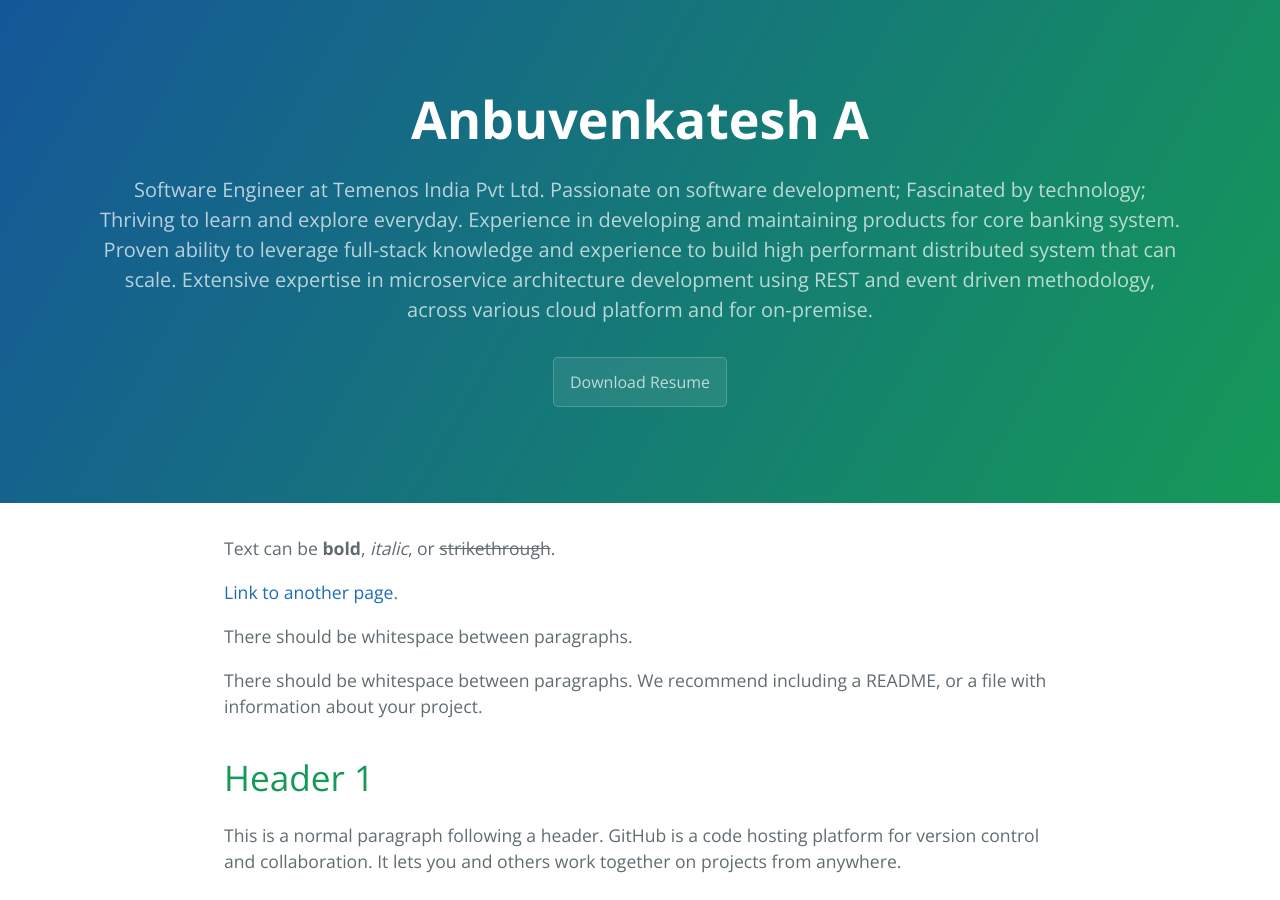
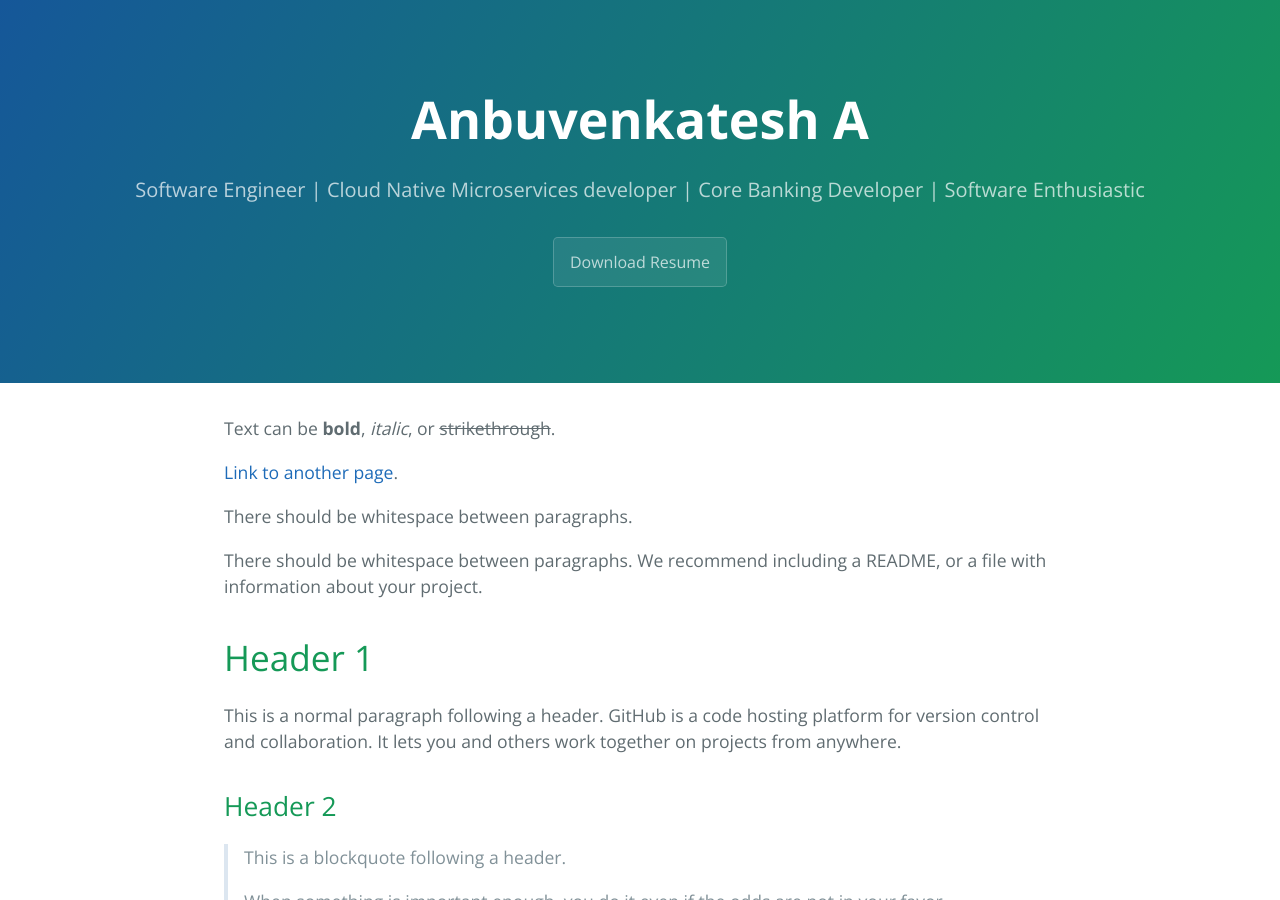
Before and after one commit to aanbuvenkatesh/aanbuvenkatesh.github.io, a Jekyll site: the page built from index.md, in a window 1280 px wide and 900 px high. Built offline with Jekyll 4.4.1, drawn with Linux system fonts in a browser that asks for light colours.

Commit message:
Update _config.yml

```diff
--- a/_config.yml
+++ b/_config.yml
@@ -1,5 +1,5 @@
 title: Anbuvenkatesh A
-description: Software Engineer at Temenos India Pvt Ltd. Passionate on software development; Fascinated by technology; Thriving to learn and explore everyday. Experience in developing and maintaining products for core banking system. Proven ability to leverage full-stack knowledge and experience to build high performant distributed system that can scale. Extensive expertise in microservice architecture development using REST and event driven methodology, across various cloud platform and for on-premise.
+description: Software Engineer | Cloud Native Microservices developer |  Core Banking Developer | Software Enthusiastic
 show_downloads: true
 google_analytics: false
 theme: jekyll-theme-cayman
```
